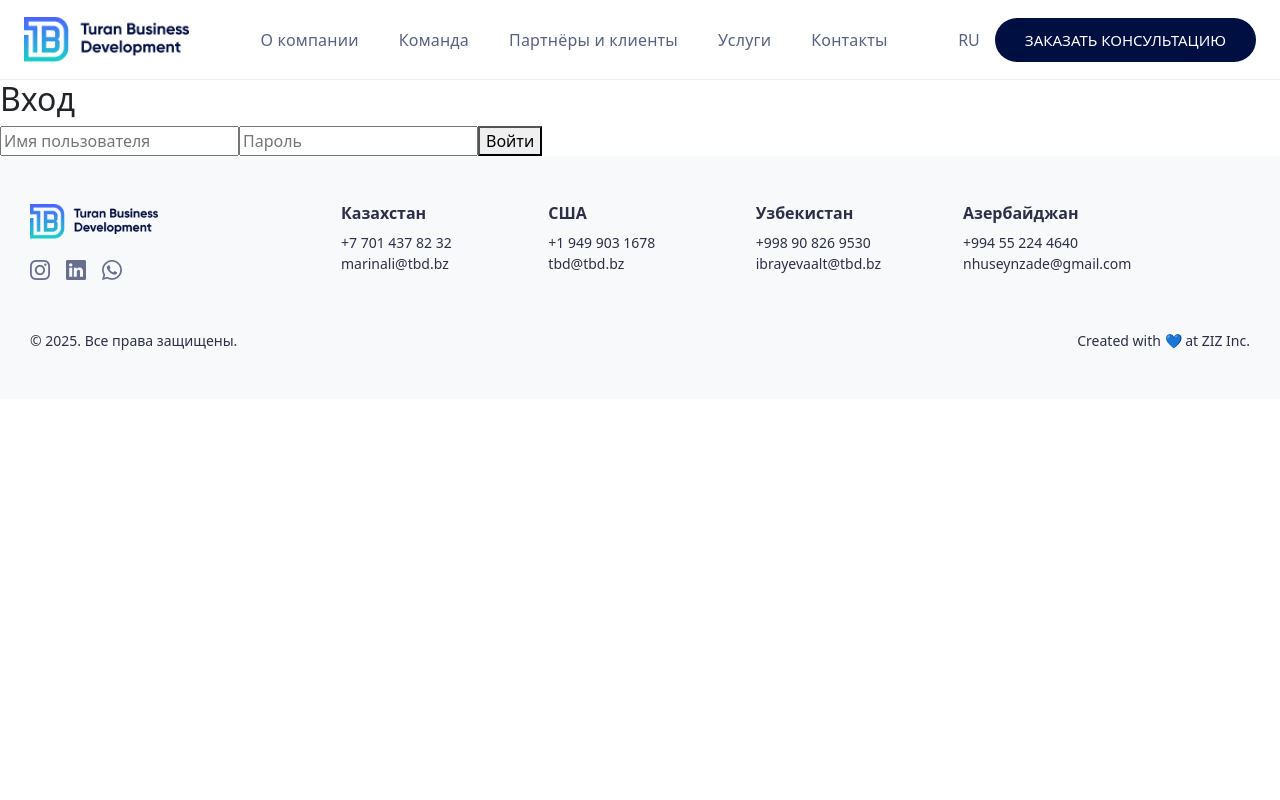
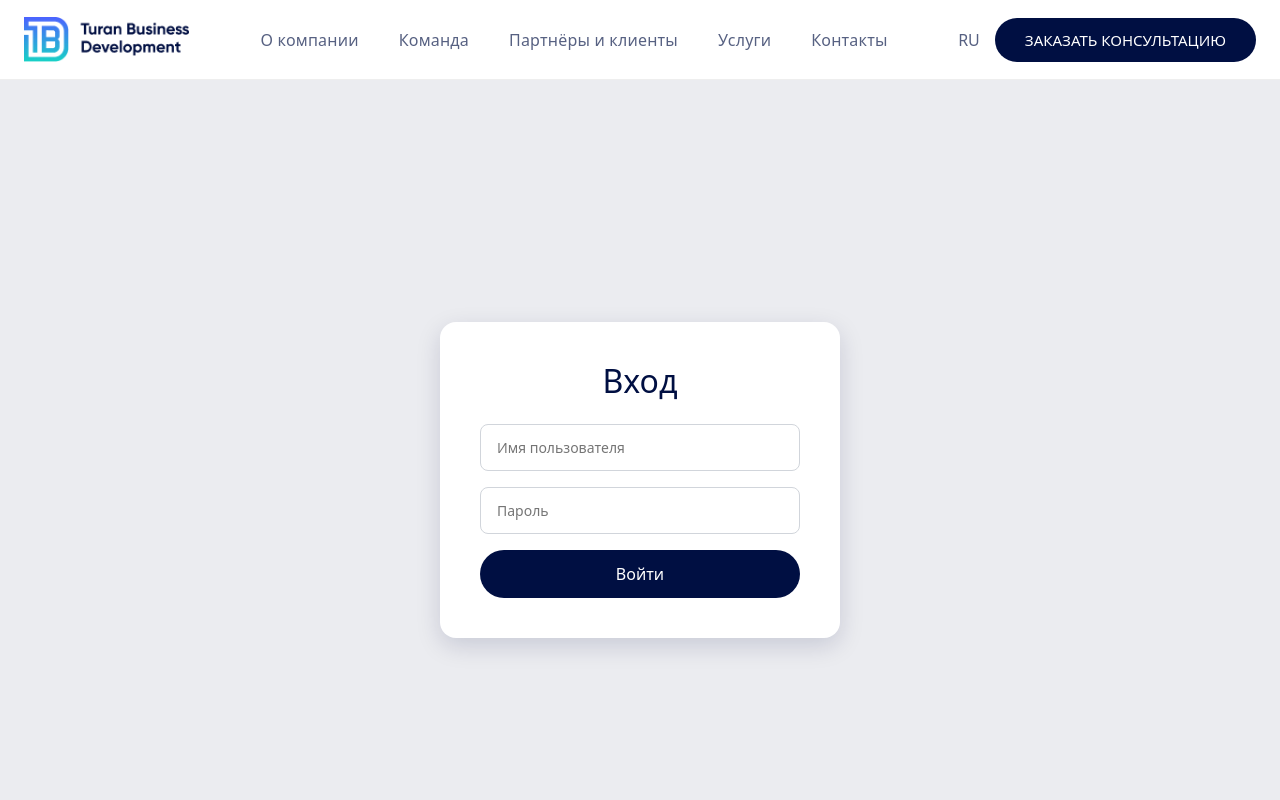
Before and after one commit to tab1k/tbd, a Vue app: page /login in a window 1280 px wide. Shown: the top 800 px of the page. Built offline with nearby package versions, Linux system fonts and the light colour scheme.

Commit message:
added changes by back

```diff
--- a/src/components/auth/Login.vue
+++ b/src/components/auth/Login.vue
@@ -1,18 +1,17 @@
 <template>
-  <div>
-    <h2>Вход</h2>
-    <form @submit.prevent="login">
+  <div class="login-page">
+    <form @submit.prevent="login" class="login-form">
+      <h2>Вход</h2>
       <input v-model="username" type="text" placeholder="Имя пользователя" required />
       <input v-model="password" type="password" placeholder="Пароль" required />
       <button type="submit">Войти</button>
+      <p v-if="errorMessage" class="error">{{ errorMessage }}</p>
     </form>
-    <p v-if="errorMessage">{{ errorMessage }}</p>
   </div>
 </template>
 
 <script>
 import API from "@/axios-config";
-import { MEDIA_API_URL } from "@/config";
 
 export default {
   data() {
@@ -35,9 +34,66 @@ export default {
 
         this.$router.push("/admin");
       } catch (error) {
-        this.errorMessage = "Неверные данные для входа";
+        this.errorMessage = error.response?.data?.error || "Ошибка входа";
       }
     },
   },
 };
 </script>
+
+<style scoped>
+.login-page {
+  min-height: 100vh;
+  display: flex;
+  justify-content: center;
+  align-items: center;
+  background: #ebecf0;
+}
+
+.login-form {
+  background: #fff;
+  padding: 40px;
+  border-radius: 16px;
+  box-shadow: 0 8px 24px rgba(0, 15, 66, 0.15);
+  width: 100%;
+  max-width: 400px;
+  text-align: center;
+}
+
+.login-form h2 {
+  margin-bottom: 24px;
+  color: #000f42;
+}
+
+.login-form input {
+  width: 100%;
+  padding: 12px 16px;
+  margin-bottom: 16px;
+  border-radius: 8px;
+  border: 1px solid #d1d5db;
+  font-size: 14px;
+}
+
+.login-form button {
+  width: 100%;
+  padding: 12px 16px;
+  border-radius: 50px;
+  border: none;
+  background-color: #000f42;
+  color: #fff;
+  font-weight: 500;
+  font-size: 16px;
+  cursor: pointer;
+  transition: all 0.3s ease;
+}
+
+.login-form button:hover {
+  background-color: #001a6d;
+}
+
+.error {
+  margin-top: 12px;
+  color: #ff4d4f;
+  font-size: 14px;
+}
+</style>
--- a/src/config.js
+++ b/src/config.js
@@ -1,2 +1,2 @@
-export const API_URL = 'http://192.168.31.99:8000/api/home/';
-export const MEDIA_API_URL = 'http://192.168.31.99:8000';
+export const API_URL = 'https://75e80fc3f1ad.ngrok-free.app/api/home/';
+export const MEDIA_API_URL = 'https://75e80fc3f1ad.ngrok-free.app';
```
Also changed, not shown: 1 other file (tests, documents, lock files or other folders).
